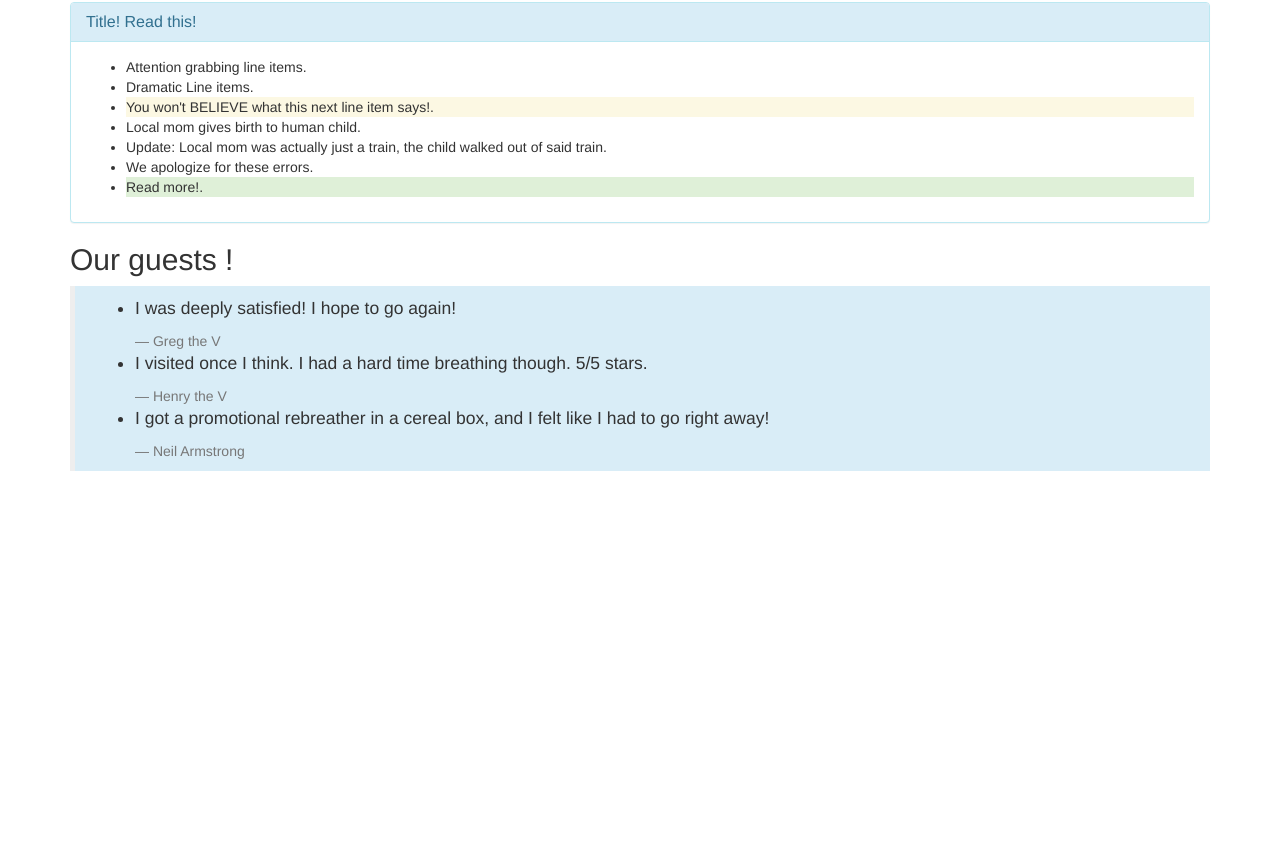
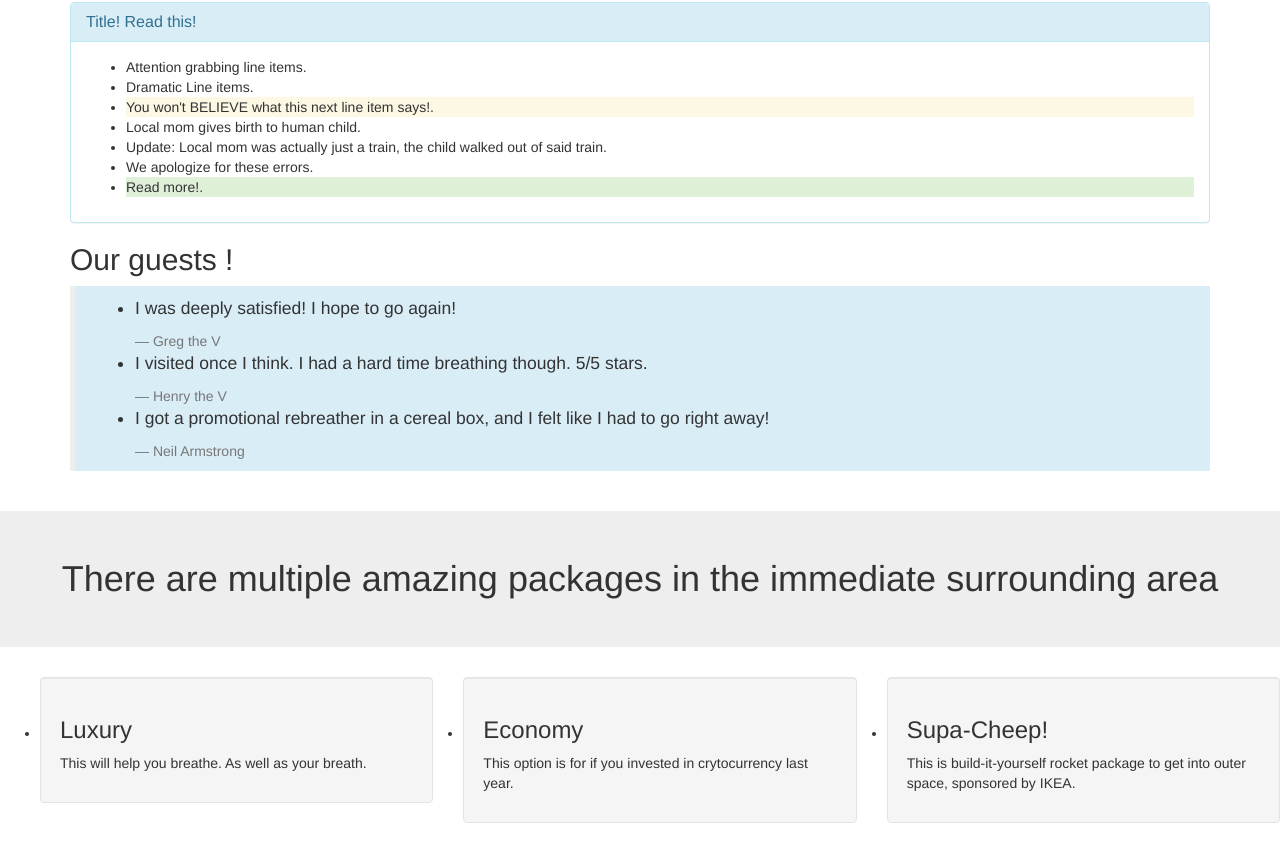
Before and after one commit to lillianTheuma/vacation, a plain HTML site: page index.html in a window 1280 px wide. Shown: the part 661-1504 px from the top of the page. Before the commit the page ends 1152 px from the top, so only its background shows below. Drawn offline with Linux system fonts and the light colour scheme.

Commit message:
added packages section

```diff
--- a/css/styles.css
+++ b/css/styles.css
@@ -2,3 +2,6 @@
   width: 200px;
   height: 200px;
 }
+#centered {
+  text-align: center;
+}
--- a/index.html
+++ b/index.html
@@ -53,5 +53,35 @@
         </ul>
       </blockquote>
     </div>
+
+    <h1 id="centered" class="jumbotron">There are multiple amazing packages in the immediate surrounding area</h1>
+    <div class="row">
+      <ul>
+        <div class="col-md-4">
+          <li class="well">
+            <h3>Luxury</h3>
+            <p>This will help you breathe. As well as your breath.</p>
+          </li>
+        </div>
+        <div class="col-md-4">
+          <li class="well">
+            <h3>Economy</h3>
+            <p>This option is for if you invested in crytocurrency last year.</p>
+          </li>
+        </div>
+        <div class="col-md-4">
+          <li class="well">
+            <h3>Supa-Cheep!</h3>
+            <p>This is build-it-yourself rocket package to get into outer space, sponsored by IKEA.</p>
+          </li>
+        </div>
+
+
+
+      </ul>
+    </div>
+
+
+
   </body>
 </html>
```
